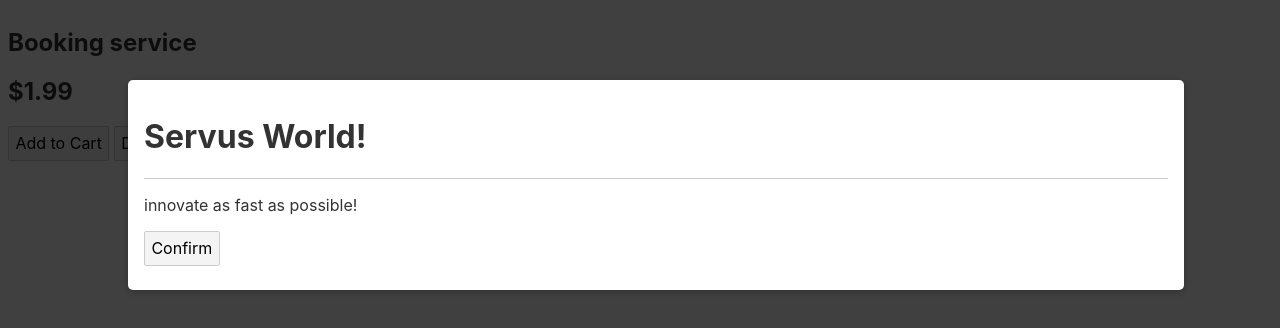
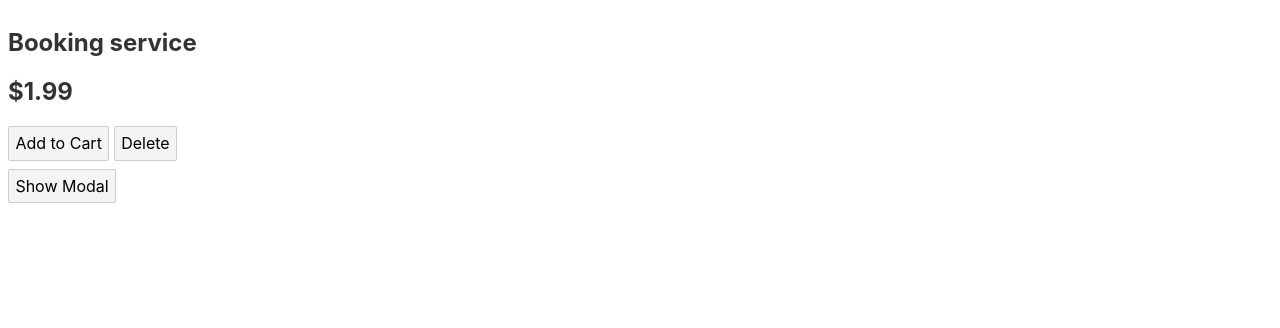
Before and after one commit to W3AI/max-svelte-comp, a Svelte app: page / in a window 1280 px wide. Shown: the top 328 px of the page. Built offline with nearby package versions, Linux system fonts and the light colour scheme.

Commit message:
added show button for modal to App

```diff
--- a/src/App.svelte
+++ b/src/App.svelte
@@ -1,6 +1,6 @@
 <script>
   import Service from "./Service.svelte";
-  import Modal from './Modal.svelte';
+  import Modal from "./Modal.svelte";
 
   let services = [
     {
@@ -9,6 +9,8 @@
       price: 1.99
     }
   ];
+
+  let showModal = false;
 
   function addToCart(event) {
     console.log(event.detail);
@@ -19,14 +21,15 @@
 </script>
 
 {#each services as service}
-<Service
-    {...service}
-  on:add-to-cart={addToCart}
-  on:delete={deleteService} />
+  <Service {...service} on:add-to-cart={addToCart} on:delete={deleteService} />
 {/each}
 
-<Modal>
+<button on:click={() => (showModal = true)}>Show Modal</button>
+
+{#if showModal}
+  <Modal>
     <h1 slot="header">Servus World!</h1>
     <p>innovate as fast as possible!</p>
     <button slot="footer">Confirm</button>
-</Modal>
+  </Modal>
+{/if}
```
